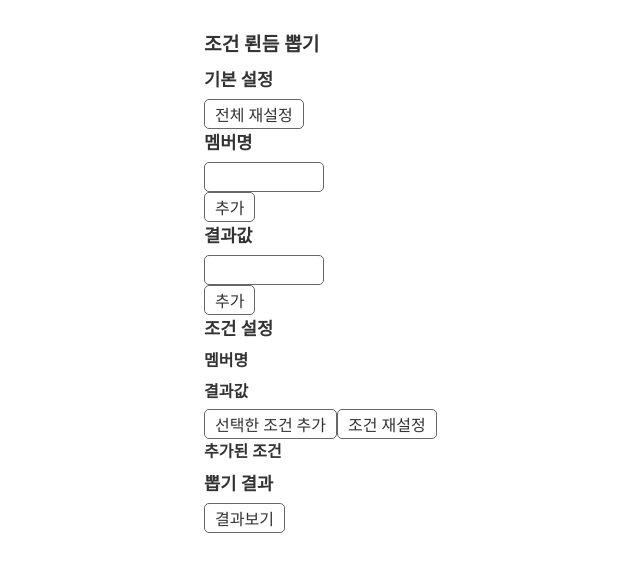
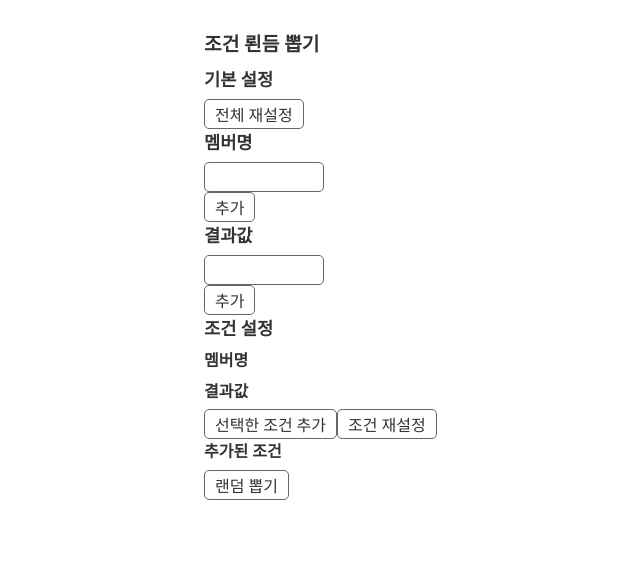
Before and after one commit to yemsu/conditional-random-result-react, a React (Create React App) app: page / in a window 1280 px wide. Shown: the top 572 px of the page, without its empty margins (251-891 px from the left). Built offline with nearby package versions, Linux system fonts and the light colour scheme.

Commit message:
feat: 결과 존재 여부에 따라 결과 영역 노출 처리 및 뽑기 버튼명 분기 처리

```diff
--- a/src/pages/RandomResult.tsx
+++ b/src/pages/RandomResult.tsx
@@ -143,6 +143,8 @@ function RandomResult() {
           )}
         </List>
       </ContentSection>
+      {
+        caseIndexResults.length > 0 &&
         <ContentSection
           title="뽑기 결과"
         >
@@ -155,7 +157,11 @@ function RandomResult() {
             )}
           </List>
         </ContentSection>
-      <Button onClick={onClickGetResult}>결과보기</Button>
+      }
+      <Button onClick={onClickGetResult}>{
+        caseIndexResults.length > 0
+          ? '다시 뽑기' : '랜덤 뽑기'
+      }</Button>
     </div>
   )
 }
```
Lines whose indentation alone changed are shown as unchanged.
